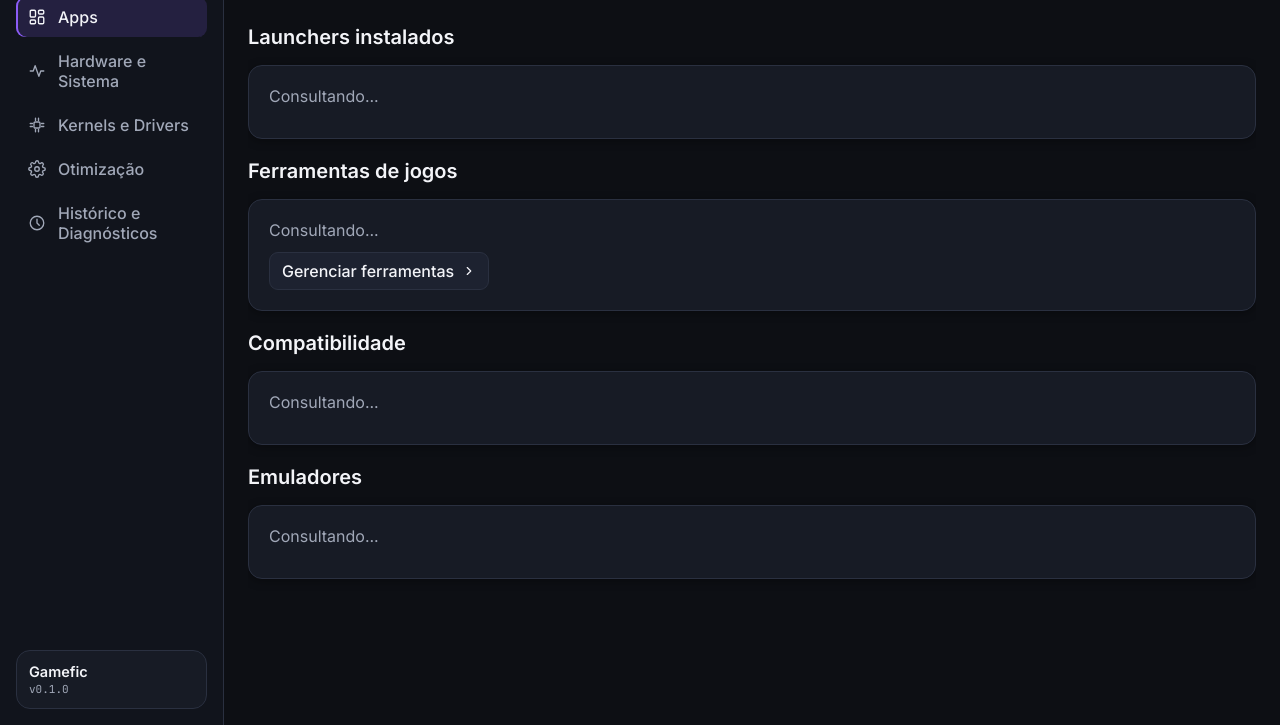
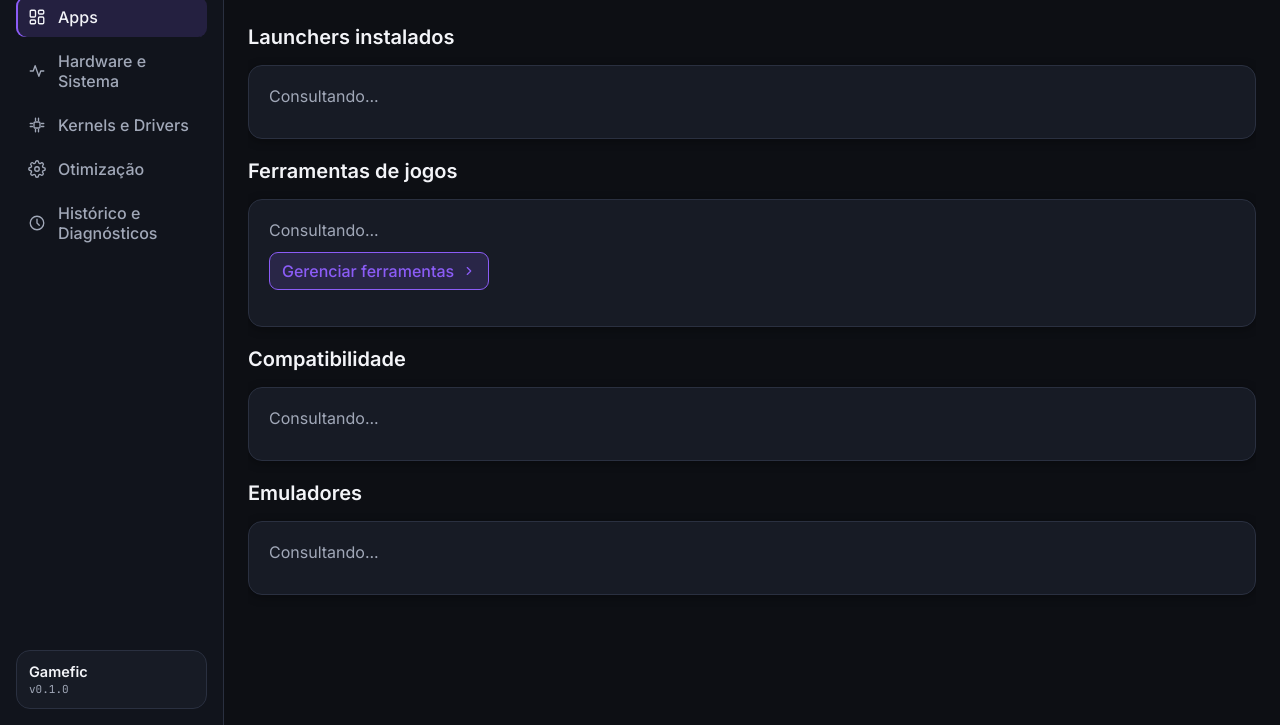
Before and after one commit to SM-Projetos/Gamefic-OLD, a website built with Vite: page index.html in a window 1280 px wide. Shown: the part 75-800 px from the top of the page. Built offline with nearby package versions, Linux system fonts and the light colour scheme.

Commit message:
SNAPSHOT-0024: adiciona espaço e cor lilas ao botão Voltar

```diff
--- a/src/styles/overview.css
+++ b/src/styles/overview.css
@@ -353,11 +353,12 @@
   align-items: center;
   gap: var(--space-2);
   margin-top: auto;
+  margin-bottom: var(--space-4);
   padding: var(--space-2) var(--space-3);
-  border: 1px solid var(--border);
+  border: 1px solid var(--accent-purple);
   border-radius: var(--radius-control);
-  background: var(--bg-surface);
-  color: var(--text);
+  background: var(--accent-purple-translucent);
+  color: var(--accent-purple);
   font-size: var(--text-body);
   font-weight: var(--weight-medium);
   cursor: pointer;
```
